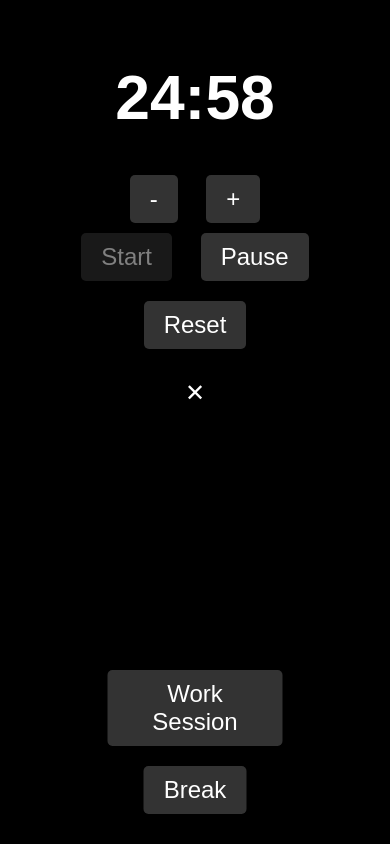
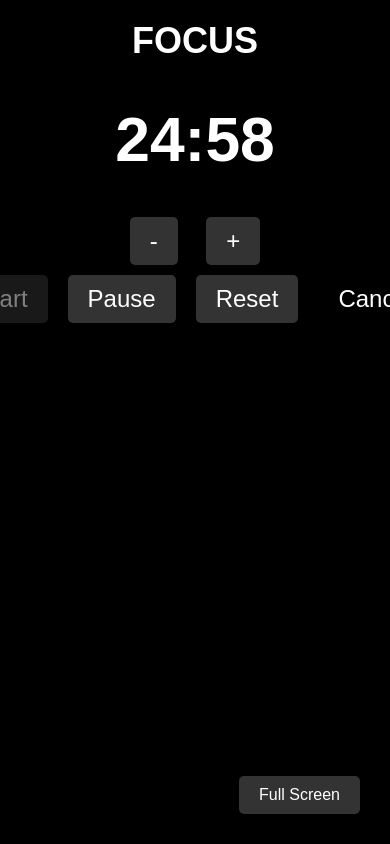
Before and after one commit to DrWhiteHack/Time, a plain HTML site: page index.html in a window 390 px wide. Both pictures are taken after a click on the button "Start". Drawn offline with Linux system fonts and the light colour scheme.

Commit message:
Update index.html

```diff
--- a/index.html
+++ b/index.html
@@ -13,7 +13,8 @@
         body {
             font-family: Arial, sans-serif;
             display: flex;
-            justify-content: center;
+            flex-direction: column;
+            justify-content: space-between;
             align-items: center;
             background-color: #000;
             color: #fff;
@@ -21,10 +22,14 @@
         #container {
             text-align: center;
             width: 100%;
-            height: 100%;
-            overflow-y: auto; /* Enable vertical scrolling within the container */
             padding: 20px;
             box-sizing: border-box;
+        }
+        #sessionType {
+            font-size: 36px;
+            font-weight: bold;
+            text-transform: uppercase;
+            margin-bottom: 20px;
         }
         #timer {
             font-size: 10vw; /* Responsive font size based on viewport width */
@@ -41,7 +46,6 @@
         }
         button.cancel {
             background-color: #000;
-            color: #fff;
         }
         button:disabled {
             opacity: 0.5;
@@ -53,20 +57,21 @@
         #adjustButtons button {
             margin: 0 10px;
         }
-        #productivityControls {
-            margin-top: 20px;
+        #buttonContainer {
+            width: 100%;
+            display: flex;
+            justify-content: center;
         }
-        #productivityControls label, #productivityControls input {
-            font-size: 24px; /* Productivity label and input font size */
-        }
-        #minimalControls {
-            display: none; /* Hide minimal controls by default */
-        }
-        #buttonContainer {
+        #fullscreenButton {
             position: fixed;
             bottom: 20px;
-            left: 50%;
-            transform: translateX(-50%);
+            right: 20px;
+            font-size: 16px;
+            padding: 10px 20px;
+            border-radius: 5px;
+            background-color: #333;
+            color: #fff;
+            cursor: pointer;
         }
         @media (max-width: 600px) {
             #timer {
@@ -78,6 +83,8 @@
 <body>
 
 <div id="container">
+    <div id="sessionType">FOCUS</div>
+
     <div id="timer">
         <h1 id="timerDisplay">25:00</h1>
 
@@ -86,25 +93,16 @@
             <button onclick="adjustTimer(1)">+</button>
         </div>
 
-        <button id="startButton" onclick="startTimer()">Start</button>
-        <button id="pauseButton" onclick="pauseTimer()" disabled>Pause</button>
-        <button id="resetButton" onclick="resetTimer()">Reset</button>
-
-        <div id="minimalControls">
-            <button class="cancel" onclick="cancelTimer()">✕</button>
-        </div>
-
-        <div id="productivityControls">
-            <label for="productivityRange">Productivity: </label>
-            <input type="range" min="1" max="60" value="25" id="productivityRange" onchange="updateTimerLength()">
+        <div id="buttonContainer">
+            <button id="startButton" onclick="startTimer()">Start</button>
+            <button id="pauseButton" onclick="pauseTimer()" disabled>Pause</button>
+            <button id="resetButton" onclick="resetTimer()">Reset</button>
+            <button class="cancel" onclick="cancelTimer()">Cancel</button>
         </div>
     </div>
+</div>
 
-    <div id="buttonContainer">
-        <button onclick="startWorkSession()">Work Session</button>
-        <button onclick="startBreak()">Break</button>
-    </div>
-</div>
+<button id="fullscreenButton" onclick="toggleFullscreen()">Full Screen</button>
 
 <script>
     let timer;
@@ -112,30 +110,25 @@
     let isTimerRunning = false;
     let isWorkSession = true; // Track if it's a work session or break
 
+    const sessionTypeDisplay = document.getElementById('sessionType');
     const timerDisplay = document.getElementById('timerDisplay');
     const startButton = document.getElementById('startButton');
     const pauseButton = document.getElementById('pauseButton');
     const resetButton = document.getElementById('resetButton');
-    const minimalControls = document.getElementById('minimalControls');
-    const productivityControls = document.getElementById('productivityControls');
-    const productivityRange = document.getElementById('productivityRange');
 
     function adjustTimer(minutes) {
-        const newTime = Math.max(parseInt(productivityRange.value) + minutes, 1);
-        productivityRange.value = newTime;
-        updateTimerLength();
+        const newTime = Math.max(parseInt(timerDisplay.textContent) + minutes, 1);
+        timerDisplay.textContent = newTime;
     }
 
     function startTimer() {
         if (!isTimerRunning) {
-            const timerLengthSeconds = productivityRange.value * 60;
+            const timerLengthSeconds = parseInt(timerDisplay.textContent) * 60;
             timeLeft = timerLengthSeconds;
-            updateTimerDisplay();
             timer = setInterval(decrementTimer, 1000);
             isTimerRunning = true;
             toggleControls(false); // Hide main controls during timer
-            minimalControls.style.display = 'block'; // Show minimal cancel button
-            productivityControls.style.display = 'none'; // Hide productivity controls
+            toggleFullscreen(); // Enter fullscreen mode
         }
     }
 
@@ -155,16 +148,16 @@
 
     function startBreak() {
         isWorkSession = false;
-        productivityRange.value = 5; // 5 minutes break
-        updateTimerLength();
+        sessionTypeDisplay.textContent = 'BREAK';
+        timerDisplay.textContent = '5'; // 5 minutes break
         resetTimer();
         startTimer();
     }
 
     function startWorkSession() {
         isWorkSession = true;
-        productivityRange.value = 25; // 25 minutes work session
-        updateTimerLength();
+        sessionTypeDisplay.textContent = 'FOCUS';
+        timerDisplay.textContent = '25'; // 25 minutes work session
         resetTimer();
         startTimer();
     }
@@ -173,23 +166,19 @@
         clearInterval(timer);
         isTimerRunning = false;
         toggleControls(true); // Show main controls when paused
-        minimalControls.style.display = 'none'; // Hide minimal cancel button
-        productivityControls.style.display = 'block'; // Show productivity controls
     }
 
     function resetTimer() {
         clearInterval(timer);
         isTimerRunning = false;
         toggleControls(true); // Show main controls after reset
-        minimalControls.style.display = 'none'; // Hide minimal cancel button
-        productivityControls.style.display = 'block'; // Show productivity controls
-        timeLeft = productivityRange.value * 60;
         updateTimerDisplay();
     }
 
     function cancelTimer() {
         pauseTimer();
         resetTimer();
+        sessionTypeDisplay.textContent = 'FOCUS';
     }
 
     function updateTimerDisplay() {
@@ -199,18 +188,21 @@
         timerDisplay.textContent = `${minutes}:${formattedSeconds}`;
     }
 
-    function updateTimerLength() {
-        const minutes = productivityRange.value;
-        if (!isTimerRunning) {
-            timerDisplay.textContent = `${minutes}:00`;
-        }
-    }
-
     function toggleControls(disabled) {
         startButton.disabled = !disabled;
         pauseButton.disabled = disabled;
         resetButton.disabled = disabled;
     }
+
+    function toggleFullscreen() {
+        if (!document.fullscreenElement) {
+            document.documentElement.requestFullscreen();
+        } else {
+            if (document.exitFullscreen) {
+                document.exitFullscreen();
+            }
+        }
+    }
 </script>
 
 </body>
```
